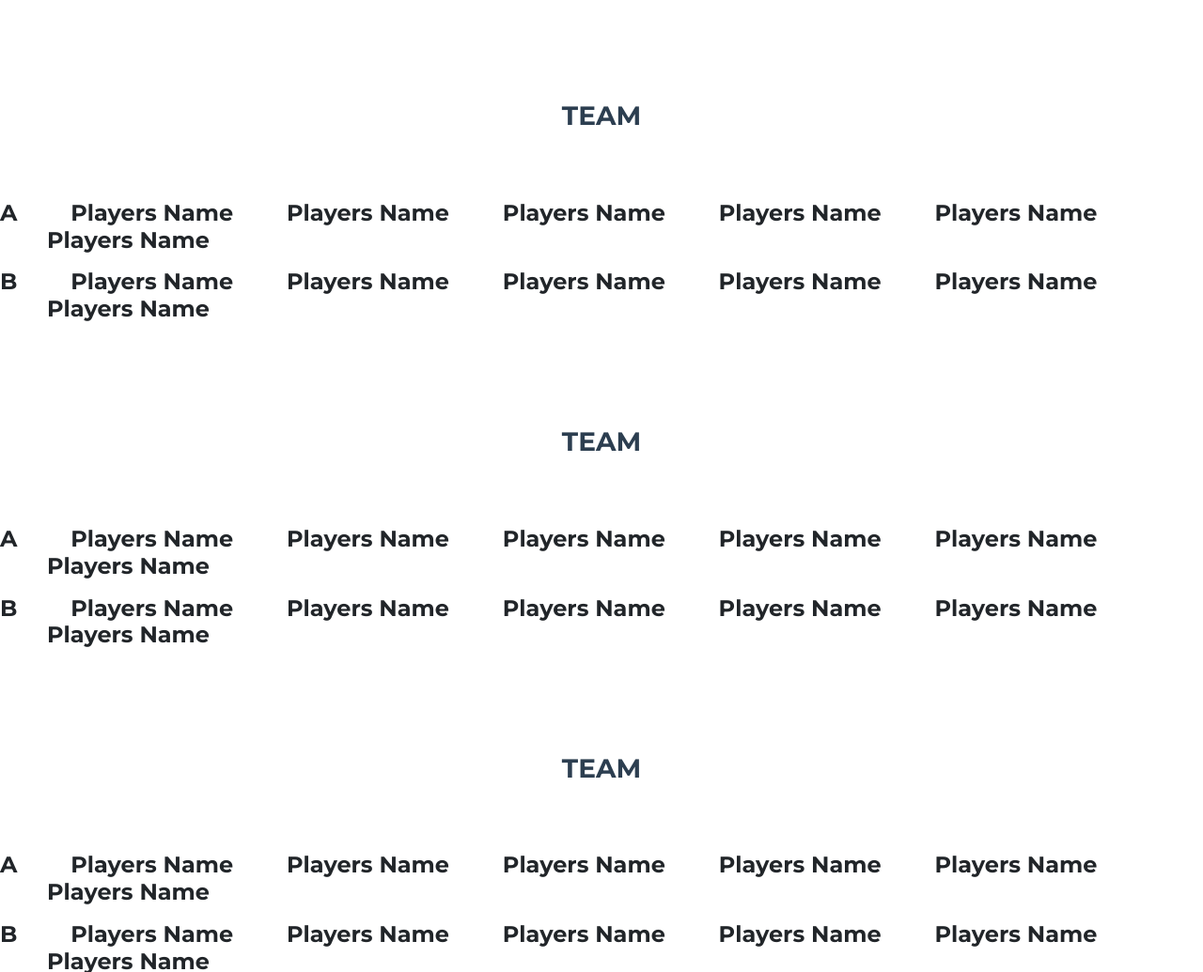
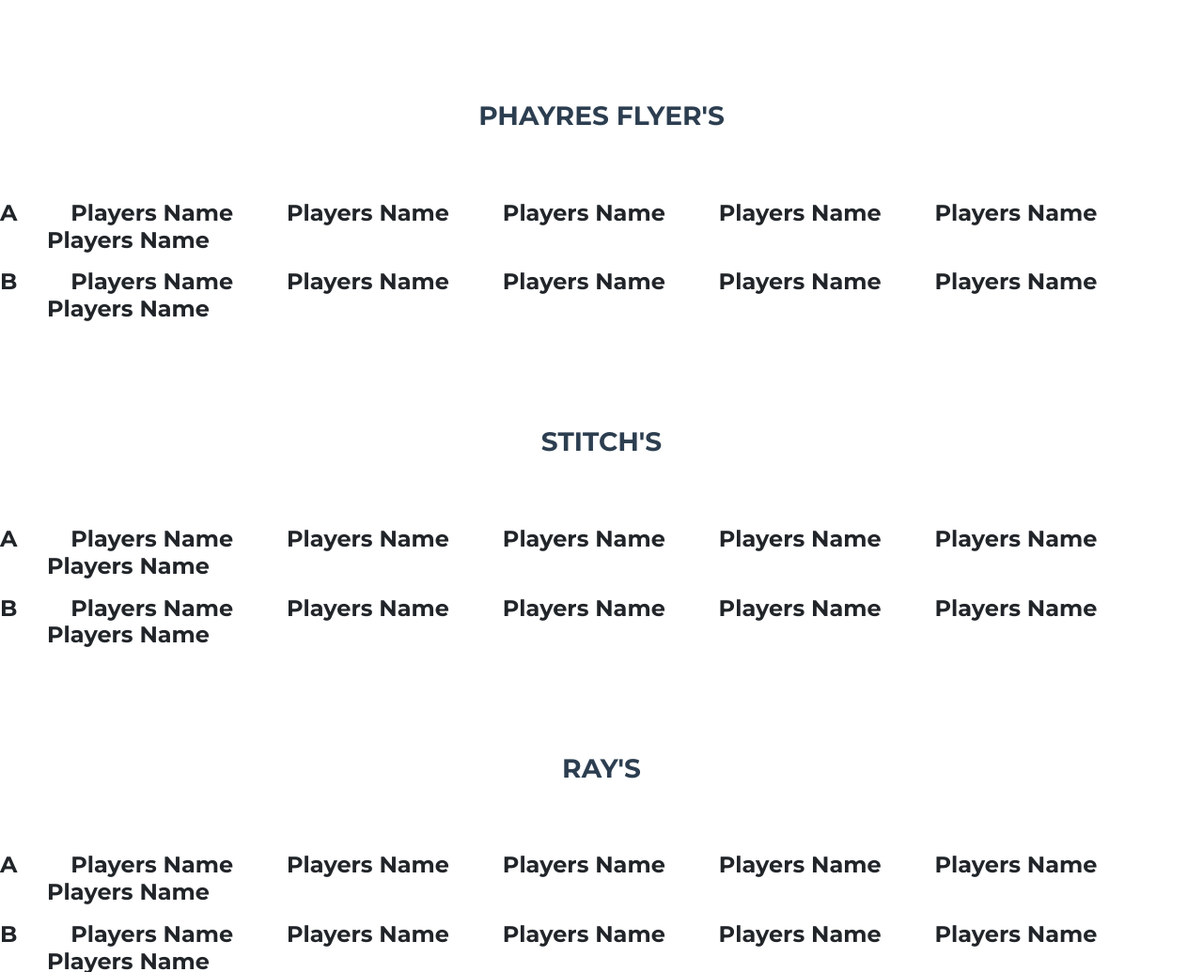
Before and after one commit to DominicJosephMitchell/SMHL, a website: page players.html in a window 1280 px wide. Shown: the part 584-1619 px from the top of the page at 94% size. Drawn offline with Linux system fonts and the light colour scheme.

Commit message:
add players names rays stitchs phayres flyers

```diff
--- a/players.html
+++ b/players.html
@@ -100,7 +100,7 @@
           <br>
           <br>
           <br>
-          <h3 class="page-section-heading text-center text-uppercase text-secondary mb-0">Team</h3>
+          <h3 class="page-section-heading text-center text-uppercase text-secondary mb-0">PHAYRES FLYER's</h3>
           <br>
           <br>
           <br>
@@ -124,7 +124,7 @@
             <br>
           <br>
           <br>
-          <h3 class="page-section-heading text-center text-uppercase text-secondary mb-0">Team</h3>
+          <h3 class="page-section-heading text-center text-uppercase text-secondary mb-0">STITCH's</h3>
           <br>
           <br>
           <br>
@@ -148,7 +148,7 @@
             <br>
           <br>
           <br>
-          <h3 class="page-section-heading text-center text-uppercase text-secondary mb-0">Team</h3>
+          <h3 class="page-section-heading text-center text-uppercase text-secondary mb-0">RAY's</h3>
           <br>
           <br>
           <br>
```
